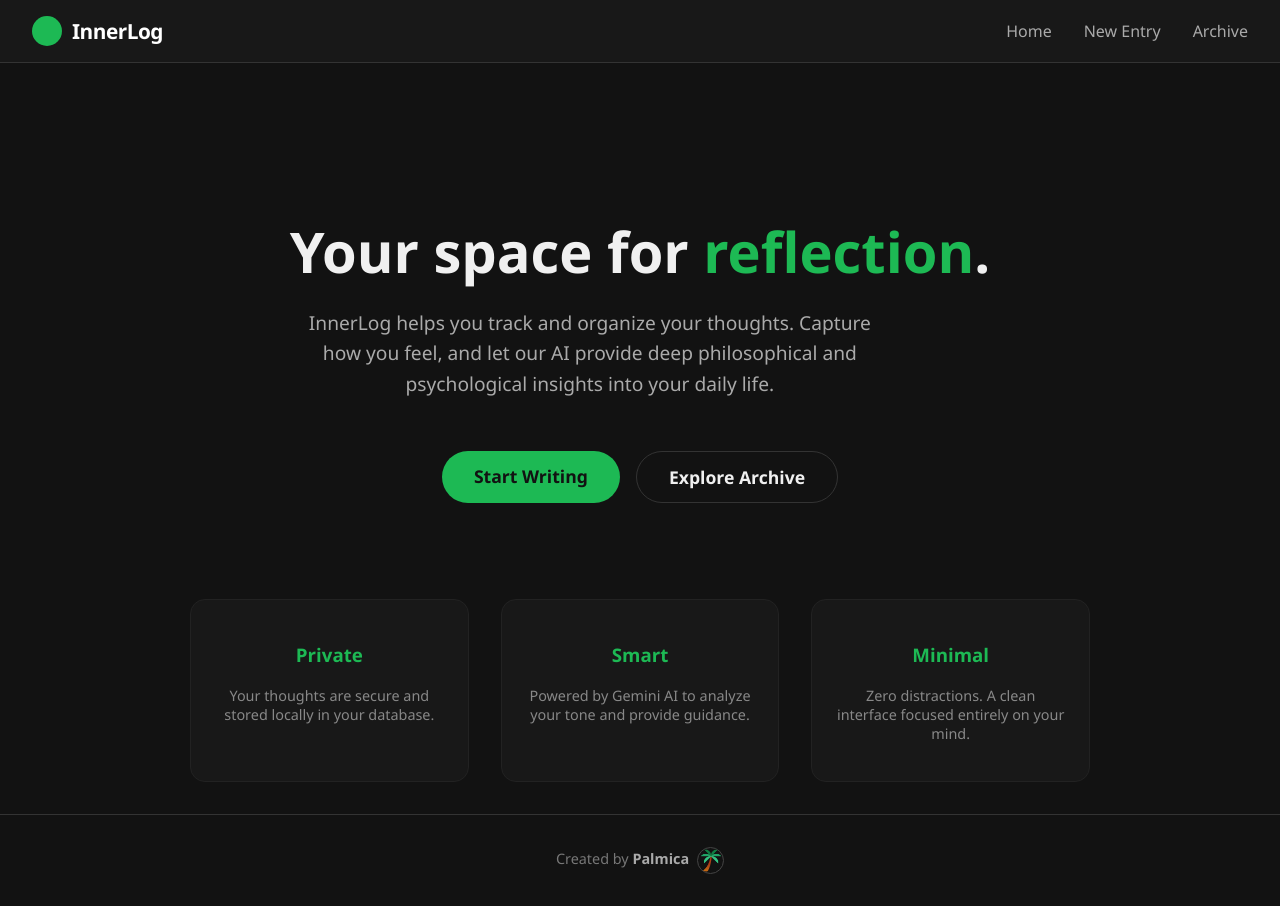
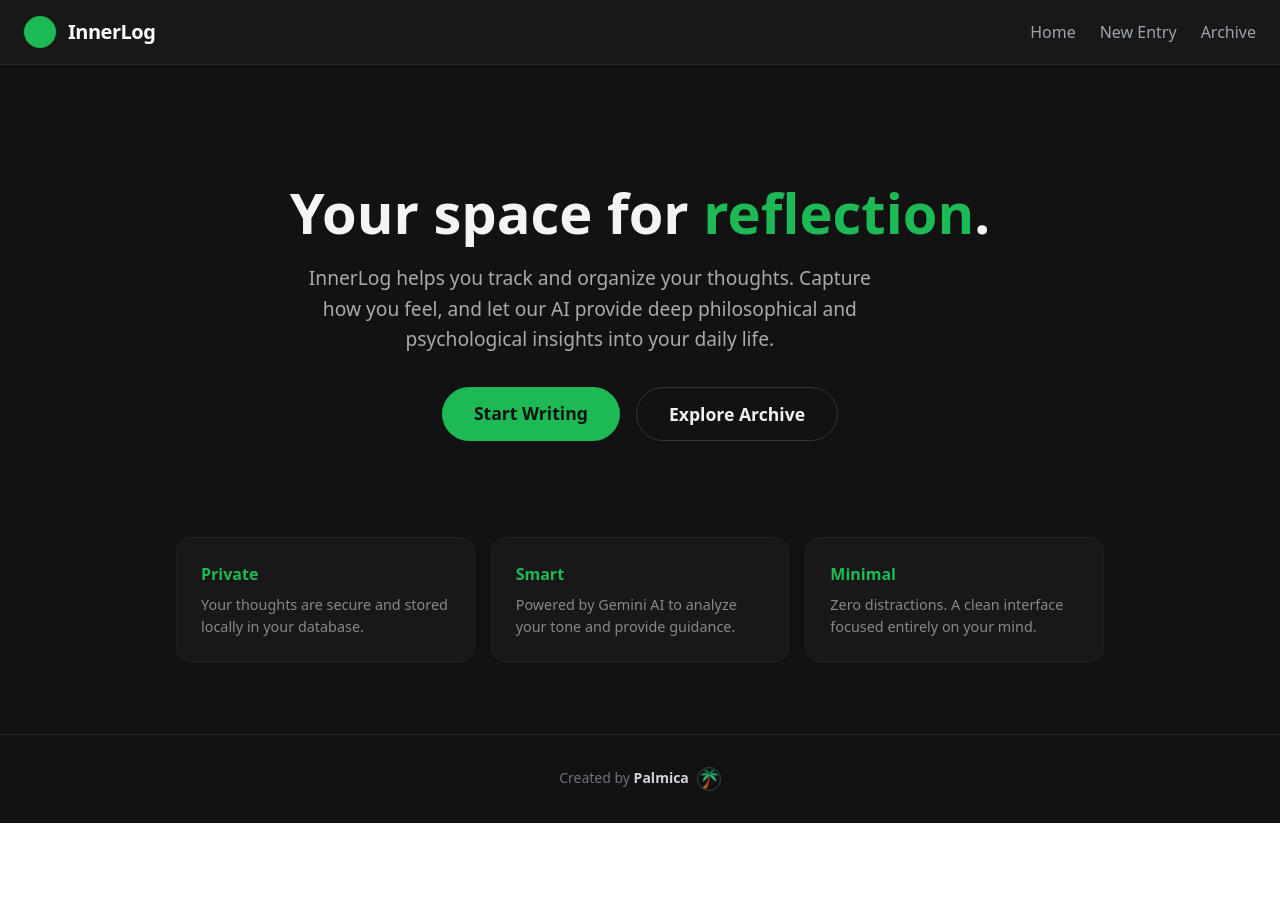
Before and after one commit to almicaa/innerlog, a React (Create React App) app in the folder frontend/: page / in a window 1280 px wide. After the commit the page ends 823 px from the top, so only its background shows below. Built offline with nearby package versions, Linux system fonts and the light colour scheme.

Commit message:
refactor: migrate components to Tailwind CSS

```diff
--- a/frontend/package.json
+++ b/frontend/package.json
@@ -42,5 +42,10 @@
       "last 1 firefox version",
       "last 1 safari version"
     ]
+  },
+  "devDependencies": {
+    "autoprefixer": "^10.4.27",
+    "postcss": "^8.5.8",
+    "tailwindcss": "^3.4.19"
   }
 }
--- /dev/null
+++ b/frontend/postcss.config.js
@@ -0,0 +1,6 @@
+module.exports = {
+  plugins: {
+    tailwindcss: {},
+    autoprefixer: {},
+  },
+}
--- a/frontend/src/App.tsx
+++ b/frontend/src/App.tsx
@@ -6,39 +6,32 @@ import CreatePost from "./pages/CreatePost";
 function App() {
   return (
     <Router>
-      <div style={{
-        backgroundColor: "#121212",
-        color: "#f0f0f0",
-        minHeight: "100vh",
-        display: "flex",
-        flexDirection: "column",
-        fontFamily: "'Segoe UI', Tahoma, Geneva, Verdana, sans-serif"
-      }}>
-        {/* Global Navigation */}
-        <nav style={{
-          padding: "1rem 2rem",
-          display: "flex",
-          justifyContent: "space-between",
-          alignItems: "center",
-          borderBottom: "1px solid #333",
-          backgroundColor: "#181818",
-          position: "sticky",
-          top: 0,
-          zIndex: 1000
-        }}>
-          <Link to="/" style={{ textDecoration: "none", color: "white", display: "flex", alignItems: "center", gap: "10px" }}>
-            <div style={{ width: "30px", height: "30px", backgroundColor: "#1DB954", borderRadius: "50%" }}></div>
-            <span style={{ fontWeight: "bold", fontSize: "1.3rem", letterSpacing: "-0.5px" }}>InnerLog</span>
+      <div className="min-h-screen flex flex-col bg-[#121212] text-gray-100 font-sans">
+
+        {/* NAVBAR */}
+        <nav className="sticky top-0 z-50 bg-[#181818] border-b border-gray-800 px-6 py-4 flex justify-between items-center flex-wrap">
+
+          {/* LOGO */}
+          <Link
+            to="/"
+            className="flex items-center gap-3 text-white no-underline"
+          >
+            <div className="w-8 h-8 bg-[#1DB954] rounded-full" />
+            <span className="font-bold text-xl tracking-tight">
+              InnerLog
+            </span>
           </Link>
-          <div style={{ display: "flex", gap: "2rem" }}>
-            <Link to="/" style={navLinkStyle}>Home</Link>
-            <Link to="/write" style={navLinkStyle}>New Entry</Link>
-            <Link to="/archive" style={navLinkStyle}>Archive</Link>
+
+          {/* NAV LINKS */}
+          <div className="flex gap-6 mt-2 sm:mt-0">
+            <NavLink to="/">Home</NavLink>
+            <NavLink to="/write">New Entry</NavLink>
+            <NavLink to="/archive">Archive</NavLink>
           </div>
         </nav>
 
-        {/* Dynamic Page Content */}
-        <main style={{ flex: 1, padding: "2rem" }}>
+        {/* MAIN */}
+        <main className="flex-1 px-6 py-8 max-w-5xl w-full mx-auto">
           <Routes>
             <Route path="/" element={<Home />} />
             <Route path="/write" element={<CreatePost />} />
@@ -46,35 +39,40 @@ function App() {
           </Routes>
         </main>
 
-        {/* Footer */}
-        <footer style={{
-          padding: "2rem",
-          textAlign: "center",
-          borderTop: "1px solid #333",
-          color: "#777",
-          fontSize: "0.9rem"
-        }}>
-          Created by <span style={{ color: "#aaa", fontWeight: "bold" }}>Palmica</span>
-          <img src="/palmica.png" alt="" style={{
-            width: "25px",
-            height: "25px",
-            borderRadius: "50%",
-            marginLeft: "8px",
-            verticalAlign: "middle",
-            border: "1px solid #444"
-          }} />
+        {/* FOOTER */}
+        <footer className="border-t border-gray-800 text-center py-8 text-sm text-gray-500">
+          Created by{" "}
+          <span className="text-gray-300 font-semibold">
+            Palmica
+          </span>
+
+          <img
+            src="/palmica.png"
+            alt="Palmica"
+            className="w-6 h-6 rounded-full inline-block ml-2 border border-gray-700"
+          />
         </footer>
+
       </div>
     </Router>
   );
 }
 
-const navLinkStyle = {
-  color: "#aaa",
-  textDecoration: "none",
-  fontWeight: "500",
-  fontSize: "1rem",
-  transition: "color 0.3s ease",
-};
+function NavLink({
+  to,
+  children,
+}: {
+  to: string;
+  children: React.ReactNode;
+}) {
+  return (
+    <Link
+      to={to}
+      className="text-gray-400 font-medium no-underline transition-colors duration-300 hover:text-[#1DB954]"
+    >
+      {children}
+    </Link>
+  );
+}
 
 export default App;
--- a/frontend/src/index.css
+++ b/frontend/src/index.css
@@ -1,3 +1,7 @@
+@tailwind base;
+@tailwind components;
+@tailwind utilities;
+
 body {
   margin: 0;
   font-family: -apple-system, BlinkMacSystemFont, 'Segoe UI', 'Roboto', 'Oxygen',
--- a/frontend/src/pages/Archive.tsx
+++ b/frontend/src/pages/Archive.tsx
@@ -4,88 +4,66 @@ import axios from "axios";
 interface Post {
   id: number;
   title: string;
-  content: string;
+  content?: string;
   ai_reflection?: string;
-  mood?: string;
+  is_private: boolean;
 }
 
 export default function Archive() {
   const [posts, setPosts] = useState<Post[]>([]);
 
   const fetchPosts = async () => {
-    try {
-      const res = await axios.get("http://127.0.0.1:8000/posts");
-      setPosts(res.data);
-    } catch (err) {
-      console.error("Fetch error:", err);
-    }
+    const res = await axios.get("http://127.0.0.1:8000/posts");
+    setPosts(res.data);
   };
 
   useEffect(() => {
     fetchPosts();
-    // Auto-refresh every 3 seconds to catch the AI updates
-    const interval = setInterval(fetchPosts, 3000);
-    return () => clearInterval(interval);
   }, []);
 
-  // Helper to assign colors based on mood
-  const getMoodColor = (mood?: string) => {
-    const m = mood?.toLowerCase() || "";
-    if (m.includes("joyful")) return "#FFD700";
-    if (m.includes("anxious") || m.includes("angry")) return "#FF6B6B";
-    if (m.includes("calm")) return "#1DB954";
-    if (m.includes("sad")) return "#4D96FF";
-    if (m.includes("inspired")) return "#B197FC";
-    if (m.includes("philosophical") || m.includes("contemplative")) return "#888";
-    return "#333"; // Default
-  };
-
   return (
-    <div style={{ maxWidth: "800px", margin: "0 auto" }}>
-      <h2 style={{ marginBottom: "2rem", fontSize: "2.2rem" }}>Thought Archive</h2>
-
-      {posts.length === 0 && (
-        <p style={{ color: "#666", textAlign: "center", marginTop: "2rem" }}>
-          No entries found. Start by capturing your first mindset!
-        </p>
-      )}
+    <div className="max-w-[800px] mx-auto px-6 mt-8">
+      <h2 className="text-2xl font-bold mb-6">Archive</h2>
 
       {posts.map(post => (
-        <div key={post.id} style={{
-          ...cardStyle,
-          borderLeft: `6px solid ${getMoodColor(post.mood)}`
-        }}>
-          <div style={{ display: "flex", justifyContent: "space-between", alignItems: "flex-start" }}>
-            <h3 style={{ margin: 0, fontSize: "1.5rem" }}>{post.title}</h3>
-            {post.mood && (
-              <span style={{
-                backgroundColor: getMoodColor(post.mood),
-                color: "#121212",
-                padding: "4px 12px",
-                borderRadius: "20px",
-                fontSize: "0.7rem",
-                fontWeight: "bold",
-                textTransform: "uppercase"
-              }}>
-                {post.mood}
+        <div
+          key={post.id}
+          className={`relative p-6 mb-4 rounded-[10px] border overflow-hidden
+            ${post.is_private
+              ? "bg-[#161616] border-[#2a2a2a]"
+              : "bg-[#1e1e1e] border-[#222]"
+            }`}
+        >
+          {/* Header */}
+          <div className="flex items-center justify-between mb-3">
+            <h3 className="text-lg font-semibold">{post.title}</h3>
+            {post.is_private && (
+              <span className="flex items-center gap-1.5 text-xs text-[#888] bg-[#222] px-3 py-1 rounded-full border border-[#333]">
+                🔒 Private
               </span>
             )}
           </div>
 
-          <p style={{ color: "#ccc", lineHeight: "1.6", marginTop: "1rem" }}>{post.content}</p>
+          {/* Content */}
+          <div className="relative">
+            <p className={`text-[#ccc] text-sm leading-relaxed ${post.is_private ? "blur-sm select-none" : ""}`}>
+              {post.is_private
+                ? "Lorem ipsum dolor sit amet consectetur adipisicing elit. Quisquam voluptatem, quod, quia, quae quos quibusdam voluptates."
+                : post.content}
+            </p>
 
-          {post.ai_reflection && (
-            <div style={aiBoxStyle}>
-              <small style={{
-                display: "block",
-                color: "#1DB954",
-                fontWeight: "bold",
-                marginBottom: "5px",
-                fontSize: "0.7rem"
-              }}>
-                AI REFLECTION
-              </small>
-              <div style={{ fontStyle: "italic" }}>{post.ai_reflection}</div>
+            {post.is_private && (
+              <div className="absolute inset-0 flex flex-col items-center justify-center gap-2">
+                <span className="text-2xl">🔒</span>
+                <span className="text-xs text-[#666]">This entry is private</span>
+              </div>
+            )}
+          </div>
+
+          {/* AI reflection */}
+          {!post.is_private && post.ai_reflection && (
+            <div className="mt-4 pt-4 border-t border-[#2a2a2a] italic text-[#1DB954] text-sm">
+              {post.ai_reflection}
             </div>
           )}
         </div>
@@ -93,22 +71,3 @@ export default function Archive() {
     </div>
   );
 }
-
-const cardStyle: React.CSSProperties = {
-  backgroundColor: "#1e1e1e",
-  padding: "1.5rem",
-  borderRadius: "12px",
-  marginBottom: "1.5rem",
-  border: "1px solid #333",
-  boxShadow: "0 4px 10px rgba(0,0,0,0.3)"
-};
-
-const aiBoxStyle: React.CSSProperties = {
-  marginTop: "1.5rem",
-  padding: "1rem",
-  backgroundColor: "#121212",
-  borderLeft: "4px solid #1DB954",
-  color: "#00ff99",
-  fontSize: "0.95rem",
-  borderRadius: "4px"
-};
--- a/frontend/src/pages/CreatePost.tsx
+++ b/frontend/src/pages/CreatePost.tsx
@@ -5,93 +5,68 @@ import { useNavigate } from "react-router-dom";
 export default function CreatePost() {
   const [title, setTitle] = useState("");
   const [content, setContent] = useState("");
+  const [isPrivate, setIsPrivate] = useState(false);
   const [status, setStatus] = useState("");
   const navigate = useNavigate();
 
   const handleSubmit = async (e: React.FormEvent) => {
     e.preventDefault();
     if (!title || !content) return;
-    setStatus("Processing your thoughts...");
-
+    setStatus("Processing...");
     try {
-      await axios.post("http://127.0.0.1:8000/posts", { title, content });
+      await axios.post("http://127.0.0.1:8000/posts", {
+        title,
+        content,
+        is_private: isPrivate,
+      });
       setTitle("");
       setContent("");
-      setStatus("Entry published! Redirecting...");
-
-      // Automatsko prebacivanje na Arhivu nakon 1.5 sekunde
-      setTimeout(() => {
-        navigate("/archive");
-      }, 1500);
-
-    } catch (err) {
-      console.error(err);
-      setStatus("Failed to publish entry. Please try again.");
+      setStatus("Saved!");
+      setTimeout(() => navigate("/archive"), 1000);
+    } catch {
+      setStatus("Error.");
     }
   };
 
   return (
-    <div style={{ maxWidth: "600px", margin: "2rem auto" }}>
-      <h2 style={{ fontSize: "2rem", marginBottom: "1.5rem" }}>New Mindset Entry</h2>
+    <div className="max-w-[600px] mx-auto mt-8 px-6">
+      <h2 className="text-2xl font-bold mb-6">New Entry</h2>
 
-      <form onSubmit={handleSubmit} style={{ display: "flex", flexDirection: "column", gap: "1.2rem" }}>
+      <form onSubmit={handleSubmit} className="flex flex-col gap-4">
         <input
           value={title}
           onChange={e => setTitle(e.target.value)}
-          placeholder="Title of your reflection"
-          style={inputStyle}
+          placeholder="Title"
+          className="px-4 py-4 rounded-[10px] border border-[#333] bg-[#1e1e1e] text-white outline-none focus:border-[#1DB954] transition-colors"
         />
         <textarea
           value={content}
           onChange={e => setContent(e.target.value)}
-          placeholder="What's flowing through your mind right now?"
+          placeholder="Write..."
           rows={8}
-          style={inputStyle}
+          className="px-4 py-4 rounded-[10px] border border-[#333] bg-[#1e1e1e] text-white outline-none focus:border-[#1DB954] transition-colors resize-none"
         />
+        <label className="flex items-center gap-3 text-[#aaa] cursor-pointer">
+          <input
+            type="checkbox"
+            checked={isPrivate}
+            onChange={e => setIsPrivate(e.target.checked)}
+            className="accent-[#1DB954] w-4 h-4"
+          />
+          Private entry
+        </label>
+
         <button
           type="submit"
-          style={buttonStyle}
-          onMouseEnter={(e) => (e.currentTarget.style.backgroundColor = "#17a84b")}
-          onMouseLeave={(e) => (e.currentTarget.style.backgroundColor = "#1DB954")}
+          className="py-4 bg-[#1DB954] text-[#121212] font-bold rounded-full hover:opacity-85 transition-opacity"
         >
-          Publish Entry
+          Save
         </button>
       </form>
 
       {status && (
-        <p style={{
-          color: status.includes("Failed") ? "#ff4d4d" : "#1DB954",
-          marginTop: "1.5rem",
-          fontWeight: "500",
-          textAlign: "center"
-        }}>
-          {status}
-        </p>
+        <p className="mt-4 text-[#aaa] text-sm">{status}</p>
       )}
     </div>
   );
 }
-
-const inputStyle: React.CSSProperties = {
-  padding: "1rem",
-  borderRadius: "10px",
-  border: "1px solid #333",
-  backgroundColor: "#1e1e1e",
-  color: "#f0f0f0",
-  fontSize: "1rem",
-  outline: "none",
-  width: "100%",
-  boxSizing: "border-box"
-};
-
-const buttonStyle: React.CSSProperties = {
-  padding: "1rem",
-  backgroundColor: "#1DB954",
-  color: "#121212",
-  border: "none",
-  borderRadius: "30px",
-  cursor: "pointer",
-  fontWeight: "bold",
-  fontSize: "1.1rem",
-  transition: "background-color 0.3s ease"
-};
--- a/frontend/src/pages/Home.tsx
+++ b/frontend/src/pages/Home.tsx
@@ -2,72 +2,52 @@ import { Link } from "react-router-dom";
 
 export default function Home() {
   return (
-    <div style={{
-      textAlign: "center",
-      marginTop: "10vh",
-      display: "flex",
-      flexDirection: "column",
-      alignItems: "center",
-      gap: "2rem"
-    }}>
+    <div className="flex flex-col items-center text-center mt-[10vh] gap-8 px-6">
+
+      {/* Hero text */}
       <div>
-        <h1 style={{ fontSize: "3.5rem", marginBottom: "1rem" }}>
-          Your space for <span style={{ color: "#1DB954" }}>reflection</span>.
+        <h1 className="text-[3.5rem] max-sm:text-4xl font-bold mb-4 leading-tight">
+          Your space for{" "}
+          <span className="text-[#1DB954]">reflection</span>.
         </h1>
-        <p style={{ color: "#aaa", maxWidth: "600px", fontSize: "1.2rem", lineHeight: "1.6" }}>
+        <p className="text-[#aaa] max-w-[600px] text-[1.2rem] max-sm:text-base leading-[1.6]">
           InnerLog helps you track and organize your thoughts. Capture how you feel,
           and let our AI provide deep philosophical and psychological insights into your daily life.
         </p>
       </div>
 
-      <div style={{ display: "flex", gap: "1rem" }}>
-        <Link to="/write" style={primaryButtonStyle}>Start Writing</Link>
-        <Link to="/archive" style={secondaryButtonStyle}>Explore Archive</Link>
+      {/* Buttons */}
+      <div className="flex gap-4 max-sm:flex-col max-sm:w-full max-sm:max-w-xs">
+        <Link
+          to="/write"
+          className="px-8 py-[0.8rem] bg-[#1DB954] text-[#121212] no-underline rounded-full font-bold text-[1.1rem] max-sm:text-base max-sm:text-center transition-opacity hover:opacity-85"
+        >
+          Start Writing
+        </Link>
+        <Link
+          to="/archive"
+          className="px-8 py-[0.8rem] border border-[#333] text-[#f0f0f0] no-underline rounded-full font-bold text-[1.1rem] max-sm:text-base max-sm:text-center transition-opacity hover:opacity-70"
+        >
+          Explore Archive
+        </Link>
       </div>
 
-      <div style={{ marginTop: "4rem", display: "grid", gridTemplateColumns: "1fr 1fr 1fr", gap: "2rem", maxWidth: "900px" }}>
-        <div style={featureStyle}>
-          <h3 style={{ color: "#1DB954" }}>Private</h3>
-          <p style={{ color: "#888", fontSize: "0.9rem" }}>Your thoughts are secure and stored locally in your database.</p>
+      {/* Feature cards */}
+      <div className="mt-16 max-sm:mt-8 flex flex-row max-sm:flex-col gap-4 w-full max-w-[1100px] pb-10">
+        <div className="p-6 bg-[#181818] rounded-[15px] border border-[#222] text-left flex-1">
+          <h3 className="text-[#1DB954] font-semibold text-base mb-2">Private</h3>
+          <p className="text-[#888] text-[0.9rem]">Your thoughts are secure and stored locally in your database.</p>
         </div>
-        <div style={featureStyle}>
-          <h3 style={{ color: "#1DB954" }}>Smart</h3>
-          <p style={{ color: "#888", fontSize: "0.9rem" }}>Powered by Gemini AI to analyze your tone and provide guidance.</p>
+        <div className="p-6 bg-[#181818] rounded-[15px] border border-[#222] text-left flex-1">
+          <h3 className="text-[#1DB954] font-semibold text-base mb-2">Smart</h3>
+          <p className="text-[#888] text-[0.9rem]">Powered by Gemini AI to analyze your tone and provide guidance.</p>
         </div>
-        <div style={featureStyle}>
-          <h3 style={{ color: "#1DB954" }}>Minimal</h3>
-          <p style={{ color: "#888", fontSize: "0.9rem" }}>Zero distractions. A clean interface focused entirely on your mind.</p>
+        <div className="p-6 bg-[#181818] rounded-[15px] border border-[#222] text-left flex-1">
+          <h3 className="text-[#1DB954] font-semibold text-base mb-2">Minimal</h3>
+          <p className="text-[#888] text-[0.9rem]">Zero distractions. A clean interface focused entirely on your mind.</p>
         </div>
       </div>
+
     </div>
   );
 }
-
-const primaryButtonStyle = {
-  padding: "0.8rem 2rem",
-  backgroundColor: "#1DB954",
-  color: "#121212",
-  textDecoration: "none",
-  borderRadius: "30px",
-  fontWeight: "bold",
-  fontSize: "1.1rem",
-  transition: "0.3s"
-};
-
-const secondaryButtonStyle = {
-  padding: "0.8rem 2rem",
-  border: "1px solid #333",
-  color: "#f0f0f0",
-  textDecoration: "none",
-  borderRadius: "30px",
-  fontWeight: "bold",
-  fontSize: "1.1rem",
-  transition: "0.3s"
-};
-
-const featureStyle = {
-  padding: "1.5rem",
-  backgroundColor: "#181818",
-  borderRadius: "15px",
-  border: "1px solid #222"
-};
--- /dev/null
+++ b/frontend/tailwind.config.js
@@ -0,0 +1,7 @@
+module.exports = {
+  content: ["./src/**/*.{js,ts,jsx,tsx}"],
+  theme: {
+    extend: {},
+  },
+  plugins: [],
+};
```
Also changed, not shown: 2 other files (tests, documents, lock files or other folders).
